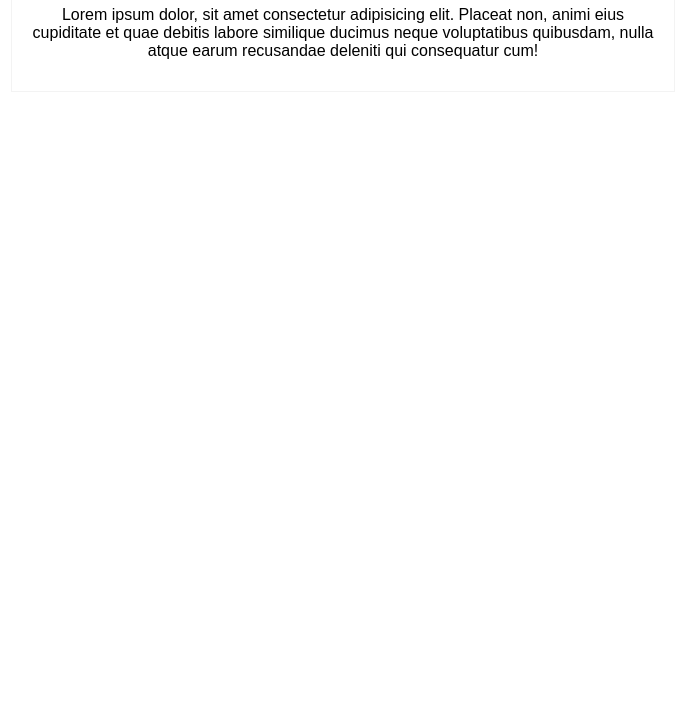
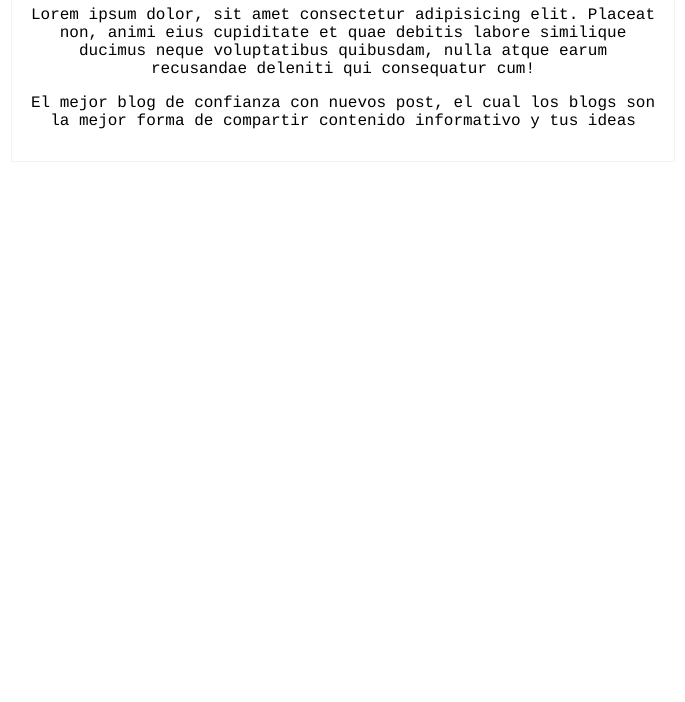
Before and after one commit to Osvaldotr07/Hyperblog, a plain HTML site: page index.html in a window 1280 px wide. Shown: the part 98-800 px from the top of the page, without its empty margins (297-982 px from the left). Drawn offline with Linux system fonts and the light colour scheme.

Commit message:
Se agregan un nuevo parrafo al blog con una nueva y mejorada tipografia

```diff
--- a/index.css
+++ b/index.css
@@ -12,5 +12,5 @@ body {
     text-align: center;
     border: 1px solid #f3f3f3;
     padding: 15px;
-    font-family: Arial;
+    font-family: Courier;
 }
--- a/index.html
+++ b/index.html
@@ -12,6 +12,7 @@
         <div class="blog">
             <h1>This is a blog</h1>
             <p>Lorem ipsum dolor, sit amet consectetur adipisicing elit. Placeat non, animi eius cupiditate et quae debitis labore similique ducimus neque voluptatibus quibusdam, nulla atque earum recusandae deleniti qui consequatur cum!</p>
+            <p>El mejor blog de confianza con nuevos post, el cual los blogs son la mejor forma de compartir contenido informativo y tus ideas</p>
         </div>
     </div>
 </body>
```
